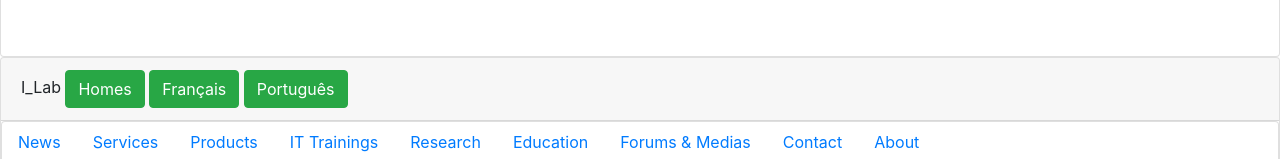
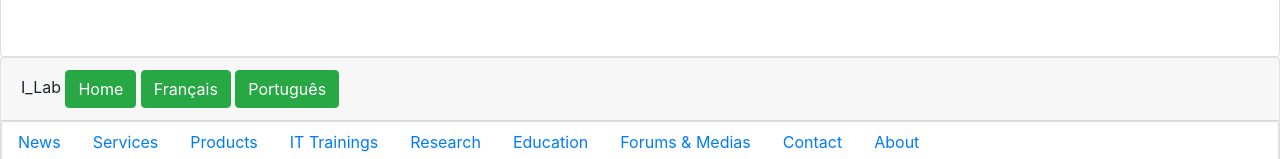
Before and after one commit to imhotep-lab/welcome, a plain HTML site: page training.html in a window 1280 px wide. Shown: the part 246-405 px from the top of the page. Drawn offline with nearby package versions, Linux system fonts and the light colour scheme.

Commit message:
change one

```diff
--- a/training.html
+++ b/training.html
@@ -195,10 +195,9 @@ title="design" href="footer2.css" />
   <div class="card-header">
     I_Lab
 
-	<a href="index.html" class="btn btn-success">Homes</a>
+	<a href="index.html" class="btn btn-success">Home</a>
 	<a href="fr/index.html" class="btn btn-success">Français</a>
-	<a href="#" class="btn btn-success">Português</a>
-
+	<a href="pr/index.html" class="btn btn-success">Português</a>
 
 
 
```
Also changed, not shown: about.html (+1 -1 lines), education.html (+1 -1 lines), index.html (+1 -2 lines), news.html (+1 -1 lines), product.html (+1 -1 lines), research.html (+1 -1 lines).
